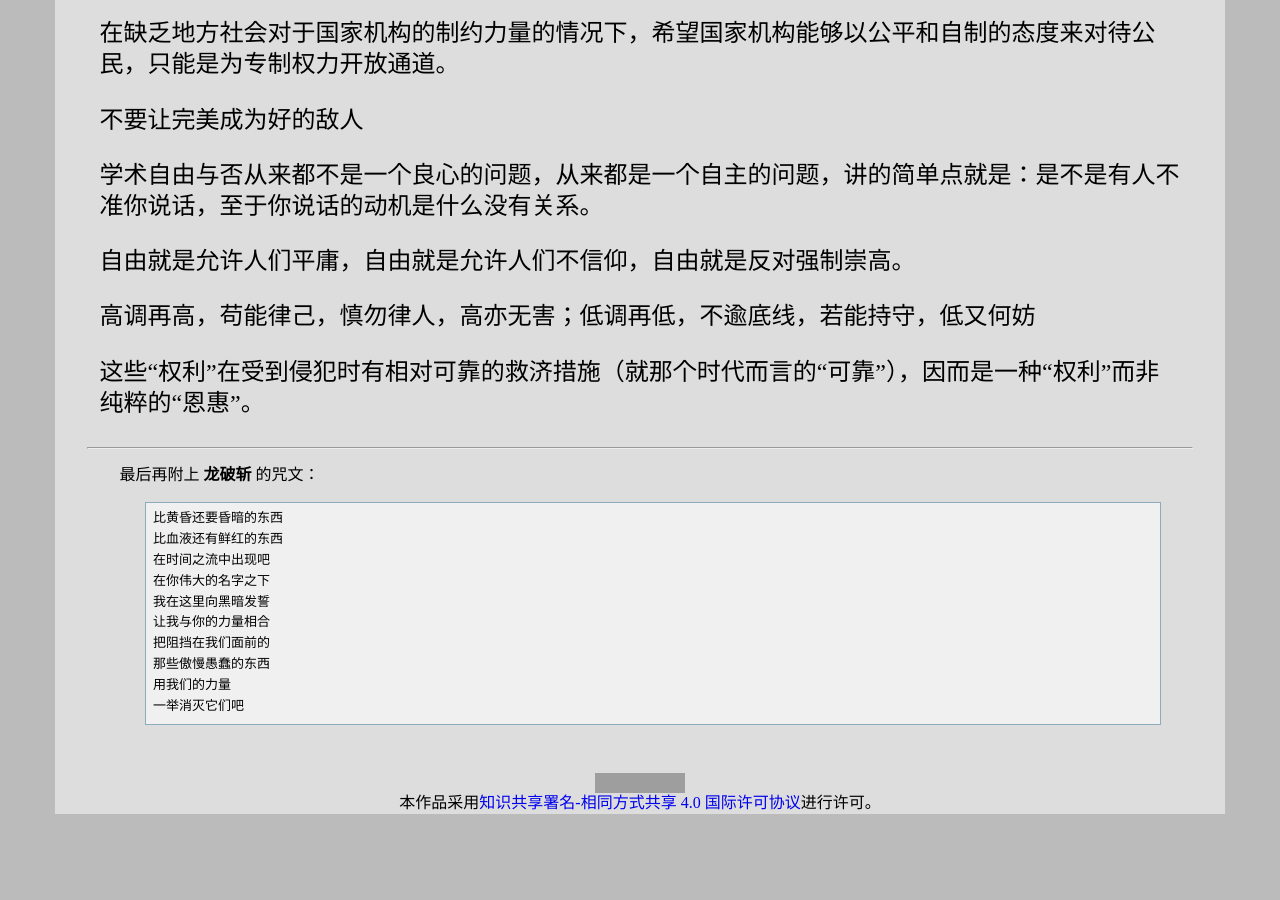
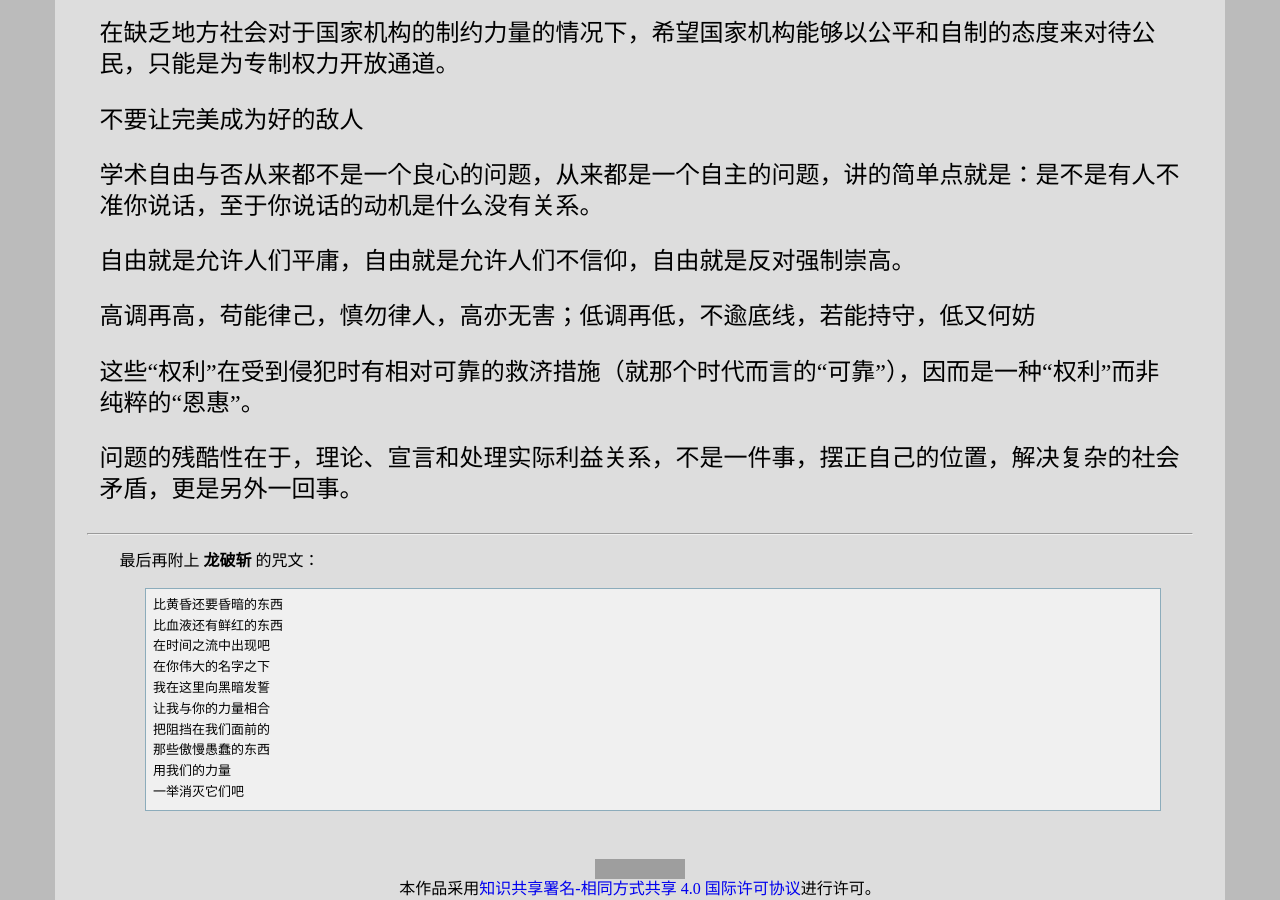
Before and after one commit to leiqin/leiqin.github.io, a Jekyll site: the page built from shoucang/revelation.markdown, in a window 1280 px wide and 900 px high, scrolled down 7799 px. Built offline with Jekyll 4.4.1, drawn with Linux system fonts in a browser that asks for light colours; nearby versions of some CDN libraries; before the commit the page ends 8613 px from its top, so only the background shows below that; grey boxes are pictures that could not be loaded.

Commit message:
+ 添加 克雷圣经

```diff
--- a/shoucang/revelation.markdown
+++ b/shoucang/revelation.markdown
@@ -401,7 +401,10 @@ title: 克雷圣经
 :	视频 [秦晖：文化、思想、宗教与历史中的因果链](https://youtu.be/gVfB8rrs5PY) 2:20:50 你可以是平庸者，你可以不献身，但是你不要去抢别人，你可以是高尚者，甚至非常高尚都行，我很反对一种说法，我认为有一种说法是不对的，他们认为我们现实社会中很多极权主义的罪恶是因为理想太高调了，有些人是乌托邦，他们追求一个不可能的世界，他们不够现实主义，所以造成了很多灾难，我觉得这个说法是不对的，什么叫做现实的，什么叫做不现实的，很多人说你讲的这个自由民主就是不现实的，就是乌托邦，我怎么能去反对他呢？我能说自由民主是百分之百一定能够实现的吗？老实说我做不到这种认证的，但是我要说，再高调，只要这个高调只能律己，而不能律人，那你再高调都无害的，你是乌托邦其实也不妨碍。 美国是世界上最盛产乌托邦实验的国家，但是这些乌托邦都是自愿者的实验，他们没有强迫别人，他们如果做成了那是人类的福音，他们没有做成也不会是什么灾难，所以我觉得乌托邦本身并不是什么罪魁祸首，何况如果我们要承认人的理性是有限的话，那么我们首先就要承认，什么是乌托邦，什么是能够实现的，我们判断这个事情的能力本身就是有限的，所以我觉得真正的关键还是：理想主义不怕，但是这个理想只能律己，不能律人。
 
 这些“权利”在受到侵犯时有相对可靠的救济措施（就那个时代而言的“可靠”），因而是一种“权利”而非纯粹的“恩惠”。
-:	图书 [中国财政史十六讲](https://book.douban.com/subject/27025440/) 第十六讲 第三节 一 （一） 西欧封建国家中的“权利”
+:	图书 [中国财政史十六讲](https://book.douban.com/subject/27025440/) 刘守刚 第十六讲 第三节 一 （一） 西欧封建国家中的“权利”
+
+问题的残酷性在于，理论、宣言和处理实际利益关系，不是一件事，摆正自己的位置，解决复杂的社会矛盾，更是另外一回事。
+:	图书 [真假共和（下）](https://book.douban.com/subject/3405438/) 朱宗震 第七章 国会的命运
 
 * * *
 
```
